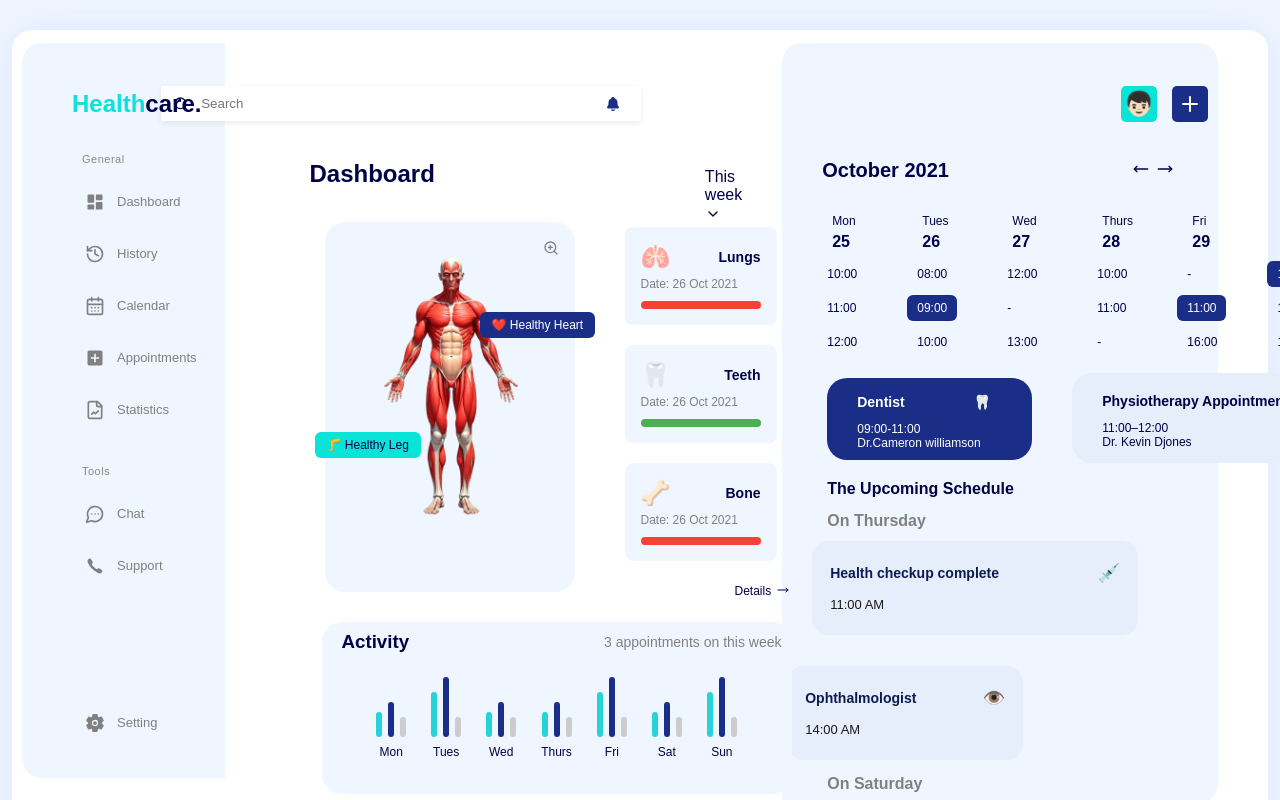
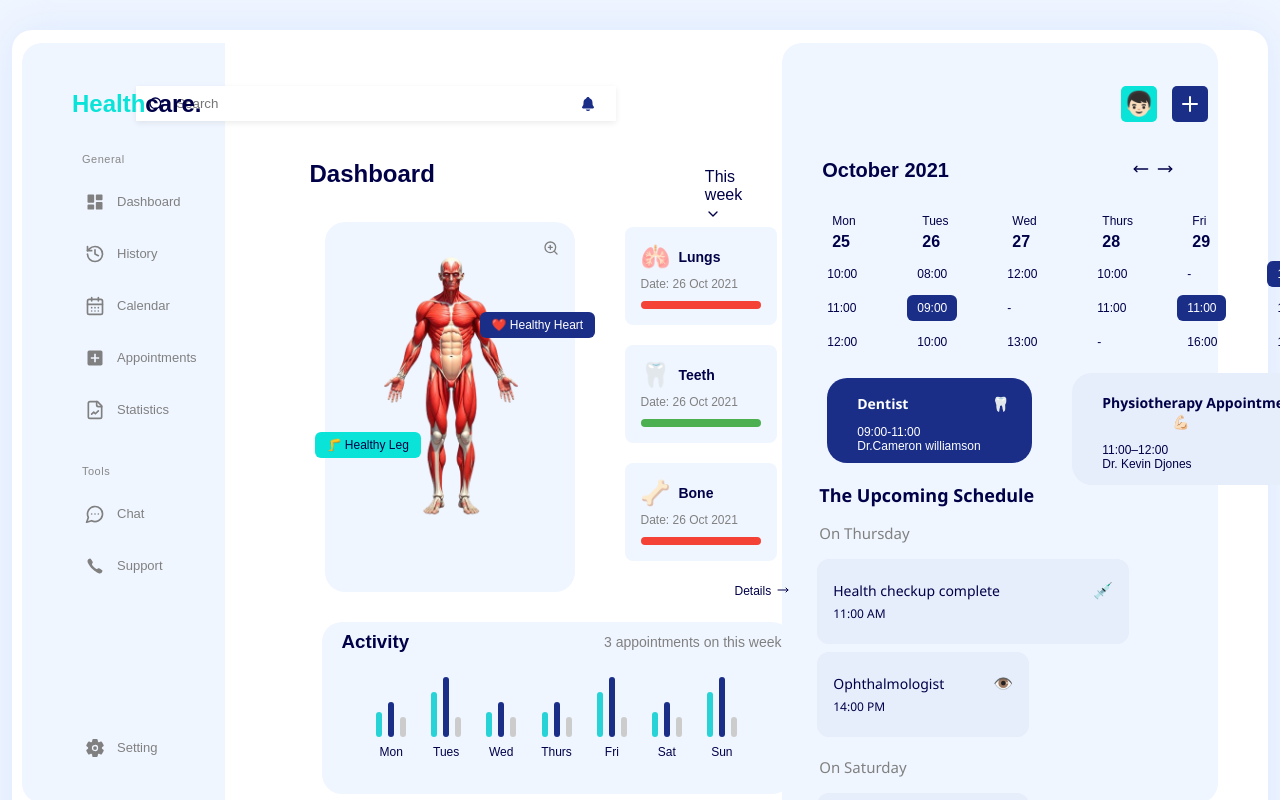
Before and after one commit to irfanzmohammed/Healthcare-Dashboard, a React (Vite) app: page / in a window 1280 px wide. Shown: the top 800 px of the page. Built offline with nearby package versions, Linux system fonts and the light colour scheme.

Commit message:
Initial dashboard setup

```diff
--- a/src/App.css
+++ b/src/App.css
@@ -41,7 +41,7 @@ body {
   position: relative;
   flex: 1;
   max-width: 400px;
-  margin-left: -600px;
+  margin-left: -650px;
 }
 
 .search-box input {
@@ -114,9 +114,6 @@ body {
   padding: 0 0 10px 0px;
  position: relative;
  overflow: visible;
-
-
-
 }
 
 
@@ -124,14 +121,13 @@ body {
   position: relative;
   top: -115px;
   left: -10px;
-  height: calc(100vh +  -175px);
+  height: calc(100vh +  -150px);
   width: 190px;
   background-color: #f0f6ff;
   padding:  110px 20px 0px;
   border-radius:20px 0 0 20px;
   z-index: 1;
   overflow: visible;
-
   display: flex;
   flex-direction: column;
 
@@ -466,7 +462,7 @@ body {
   padding: 30px 35px 130px 5px;
   border-radius: 20px 20px 20px 0;
   min-width: 350px;
-  max-width: 650px;
+  max-width: 680px;
   position: relative;
   top: -135px;
   min-height: 400px;
@@ -587,7 +583,7 @@ body {
   color: rgb(1, 1, 72);
   padding: 6px 10px;
   border-radius: 20px;
-  width: 320px;
+  width: 280px;
   top:345px;
   left: 290px;
   margin-top: -15px;
@@ -596,6 +592,7 @@ body {
 
 
 .doctor {
+  font-family: 'Segoe UI', sans-serif;
  font-weight: 600;
  font-size: 14px;
   margin-bottom: 8px;
@@ -603,7 +600,7 @@ body {
 }
 
 .time {
-  font-size: 12px;
+   font-size: 12px;
    margin-bottom: 0;
 }
 
@@ -619,7 +616,7 @@ body {
 }
 
 .tooth-emoji {
-  margin-left: 65px;
+  margin-left: 80px;
 }
 
 .arm-emoji{
@@ -627,87 +624,89 @@ body {
 }
 
 /* simpleAppoinment */
-.simple-card {
-  margin-bottom: 25px;
-  background-color: #e6edfb;
-  border-radius: 16px;
-  padding: 10px 18px;
-
-  width: 220px;
-  display: flex;
-  flex-direction: column;
-  gap: 6px;
+.card {
+  border-radius: 12px;
+  padding: 10px 16px;
+  margin: 8px 8px 0 0;
+  width: fit-content;
+  min-width: 180px;
+  font-family: 'Segoe UI', sans-serif;
+  margin-left: 30px;
+  height:65px;
 }
 
-.card-header {
+.card-title {
+
   display: flex;
   justify-content: space-between;
   align-items: center;
+  font-size: 14px;
+  font-weight: 500;
+  margin-top: 10px;
 }
 
-.card-title {
-  font-weight: 600;
-  font-size: 14px;
-  color: #0d1b52;
-}
-
-.icon {
-  font-size: 18px;
+.card-icon {
+  margin-left: auto;
+  padding-left: 12px;
+  font-size:16px;
 }
 
 .card-time {
-  font-size: 13px;
-  color: #1a1a1a;
-  margin-top: -4px;
+  font-size: 12px;
+  color: rgb(1, 1, 72);
+  margin-top: 4px;
 }
 
-.upcoming-schedule {
-  margin-top: 20px;
-}
-
-/* upcoming schedule */
-.upcoming-schedule h3 {
-  font-size: 16px;
-  color:rgb(1, 1, 72);
-  margin-left:40px;
+#card1 {
+  margin-left: 30px;
+  background-color: #e6edfb;
+  color: rgb(1, 1, 72);
+  width: 280px;
 
 }
 
-.schedule-day h4 {
-  color:gray;
-   margin-left:40px;
-   margin-top: -2px;
-
+#card2 {
+ background-color: #e6edfb;
+  color:rgb(1, 1, 72);
 }
 
-.schedule-day .cards-row {
+#card3 {
+ background-color: #e6edfb;
+  color: rgb(1, 1, 72);
+}
+
+#card4 {
+background-color: #e6edfb;
+  color: rgb(1, 1, 72);
+}
+
+ /* upcoming schedule */
+.schedule-container {
+  margin-top: 20px;
+  font-family: 'Segoe UI', sans-serif;
+}
+
+.schedule-title {
+   margin-left: 32px;
+  font-size: 18px;
+  font-weight: 600;
+  margin-bottom: 16px;
+   color:rgb(1, 1, 72);
+}
+
+.day-section {
+  margin-bottom: 20px;
+}
+
+.day-label {
+  color:gray;
+   margin-left: 32px;
+  font-size: 15px;
+  font-weight: 500;
+  margin-bottom: 8px;
+}
+
+.cards-wrapper {
   display: flex;
   flex-wrap: wrap;
-  gap: 16px;
-  align-items: flex-start;
 }
-
-.card-1 {
-  width: 290px;
-  margin-left: 25px;
-   margin-top: -10px;
-}
-
-.card-2 {
-  width: 250px;
-   margin-top: -10px;
-}
-.simple-card.card-3 {
-  width: 100px;
-  margin-top: -10px;
-}
-
-
-.simple-card.card-4 {
-  width: 200px;
-  margin-top: -10px;
-}
-
-.schedule-day.saturday {
-  margin-top: -10px;
-}
--- a/src/components/Dashboard/UpcomingSchedule.jsx
+++ b/src/components/Dashboard/UpcomingSchedule.jsx
@@ -3,28 +3,27 @@ import SimpleAppointmentCard from '../SimpleAppoinment/SimpleAppointmentCard'
 import { upcomingschedule } from '../../data/upcomingschedule'
 const UpcomingSchedule = () => {
    return (
-   <div className="upcoming-schedule">
-  <h3 className="schedule-heading">The Upcoming Schedule</h3>
-
-  {upcomingschedule.map(({ day, appointments }) => (
-   <div className={`schedule-day ${day.toLowerCase()}`} key={day}>
-      <h4>On {day}</h4>
-      <div className="cards-row">
-        {appointments.map(({ title, time, icon }, index) => (
+    <div className="schedule-container">
+      <h2 className="schedule-title">The Upcoming Schedule</h2>
+      {upcomingschedule.map((dayItem) => (
+        <div key={dayItem.id} className="day-section">
+          <h3 className="day-label">On {dayItem.day}</h3>
+          <div className="cards-wrapper">
+            {dayItem.appointments.map((appointment) => (
               <SimpleAppointmentCard
-            key={index}
-            title={title}
-            time={time}
-            icon={icon}
-              customClass={`card-${index * 2 + index + 1}`}
+                key={appointment.id}
+                id={appointment.id}
+                title={appointment.title}
+                time={appointment.time}
+                icon={appointment.icon}
               />
             ))}
           </div>
         </div>
       ))}
     </div>
+  );
 
-  )
 }
 
 export default UpcomingSchedule
--- a/src/components/SimpleAppoinment/SimpleAppointmentCard.jsx
+++ b/src/components/SimpleAppoinment/SimpleAppointmentCard.jsx
@@ -1,15 +1,16 @@
 import React from 'react'
 
-const SimpleAppointmentCard = ({title,icon,time,customClass}) => {
-  return (
-    <div className={`simple-card ${customClass}`}>
-      <div className="card-header">
-        <p className="card-title">{title}</p>
-        <span className="icon">{icon}</span>
+const SimpleAppointmentCard = ({title,icon,time,id}) => {
+    return (
+    <div className="card" id={id}>
+      <div className="card-title">
+        <span>{title}</span>
+        <span className="card-icon">{icon}</span>
       </div>
-      <p className="card-time">{time}</p>
+      <div className="card-time">{time}</div>
     </div>
   );
+
 }
 
 export default SimpleAppointmentCard
--- a/src/data/upcomingschedule.js
+++ b/src/data/upcomingschedule.js
@@ -1,17 +1,21 @@
 
 export const upcomingschedule = [
-  {
+ {
+    id: 1,
     day: "Thursday",
     appointments: [
-      { title: "Health checkup complete", time: "11:00 AM", icon: "💉" },
-      { title: "Ophthalmologist", time: "14:00 AM", icon: "👁️" },
+      { id: "card1", title: "Health checkup complete", time: "11:00 AM", icon: "💉" },
+      { id: "card2", title: "Ophthalmologist", time: "14:00 PM", icon: "👁️" },
     ],
   },
   {
+    id: 2,
     day: "Saturday",
     appointments: [
-      { title: "Cardiologist", time: "12:00 AM", icon: "❤️" },
-      { title: "Neurologist", time: "16:00 AM", icon: "👨🏻‍⚕️" },
+      { id: "card3", title: "Cardiologist", time: "12:00 AM", icon: "❤️" },
+      { id: "card4", title: "Neurologist", time: "16:00 PM", icon: "👨🏻‍⚕️" },
     ],
   },
+
+
 ];
```
Lines whose indentation alone changed are shown as unchanged.
